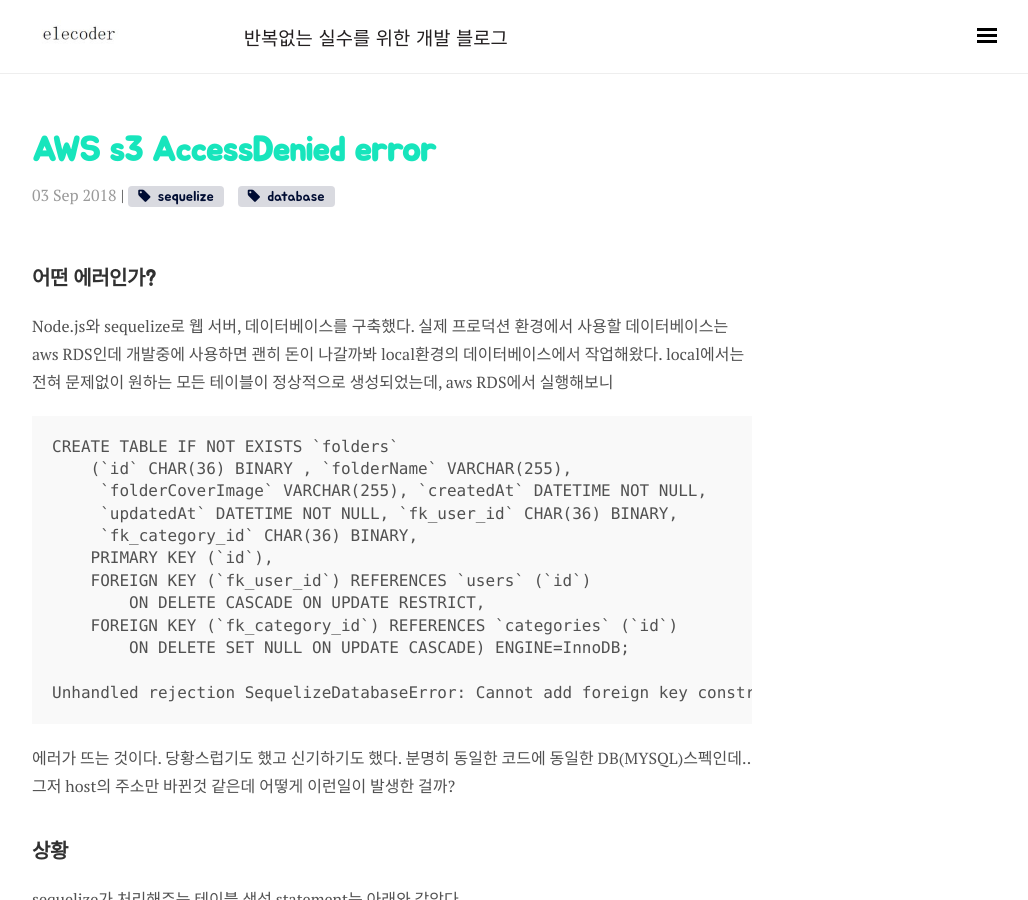
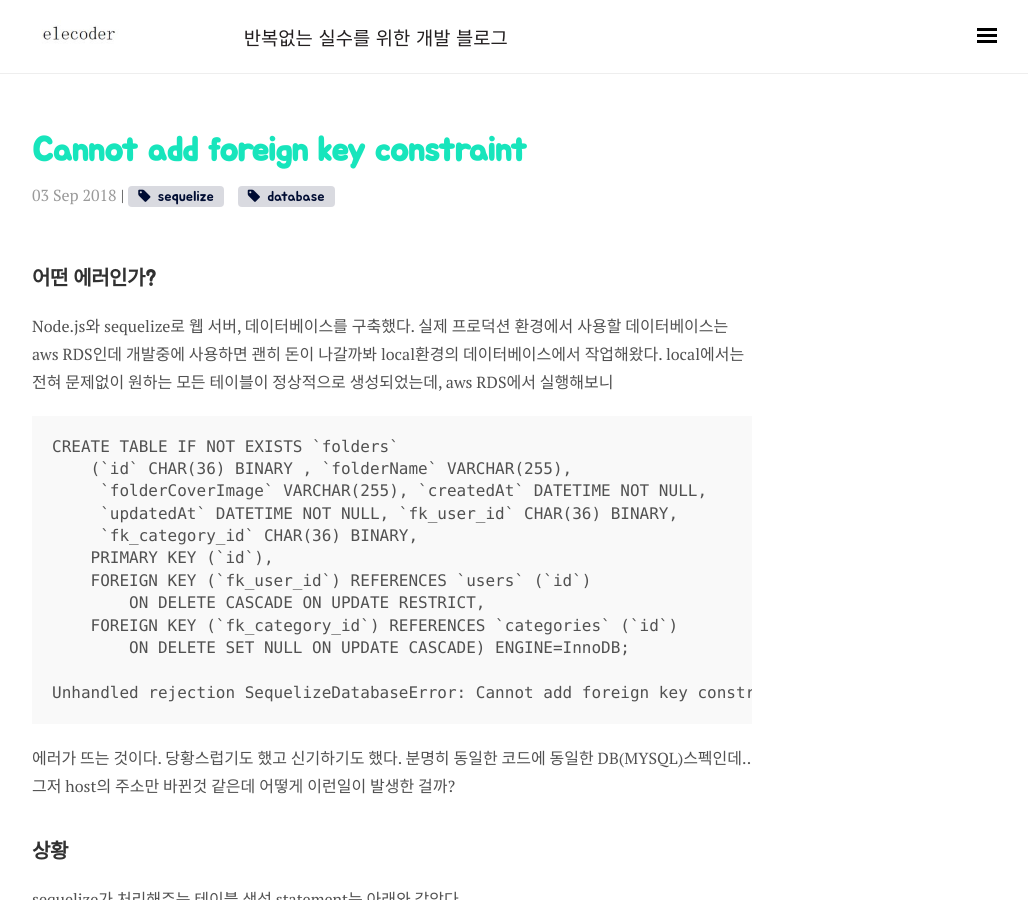
Before and after one commit to wooooooak/wooooooak.github.io, a Jekyll site: the page built from _posts/2018-09-03-cannotAddForeignKey.md, in a window 1280 px wide and 900 px high. Shown: the whole window, without its empty margins (248-1276 px from the left). Built offline with Jekyll 4.4.1, drawn with Linux system fonts in a browser that asks for light colours; nearby versions of some CDN libraries; some web fonts are replaced; comment, search, counter and statistics services are not loaded.

Commit message:
update post

```diff
--- a/_posts/2018-09-03-cannotAddForeignKey.md
+++ b/_posts/2018-09-03-cannotAddForeignKey.md
@@ -1,6 +1,6 @@
 ---
 layout: post
-title: AWS s3 AccessDenied error
+title: Cannot add foreign key constraint
 category: error
 tags: [sequelize, database]
 comments: true
```
